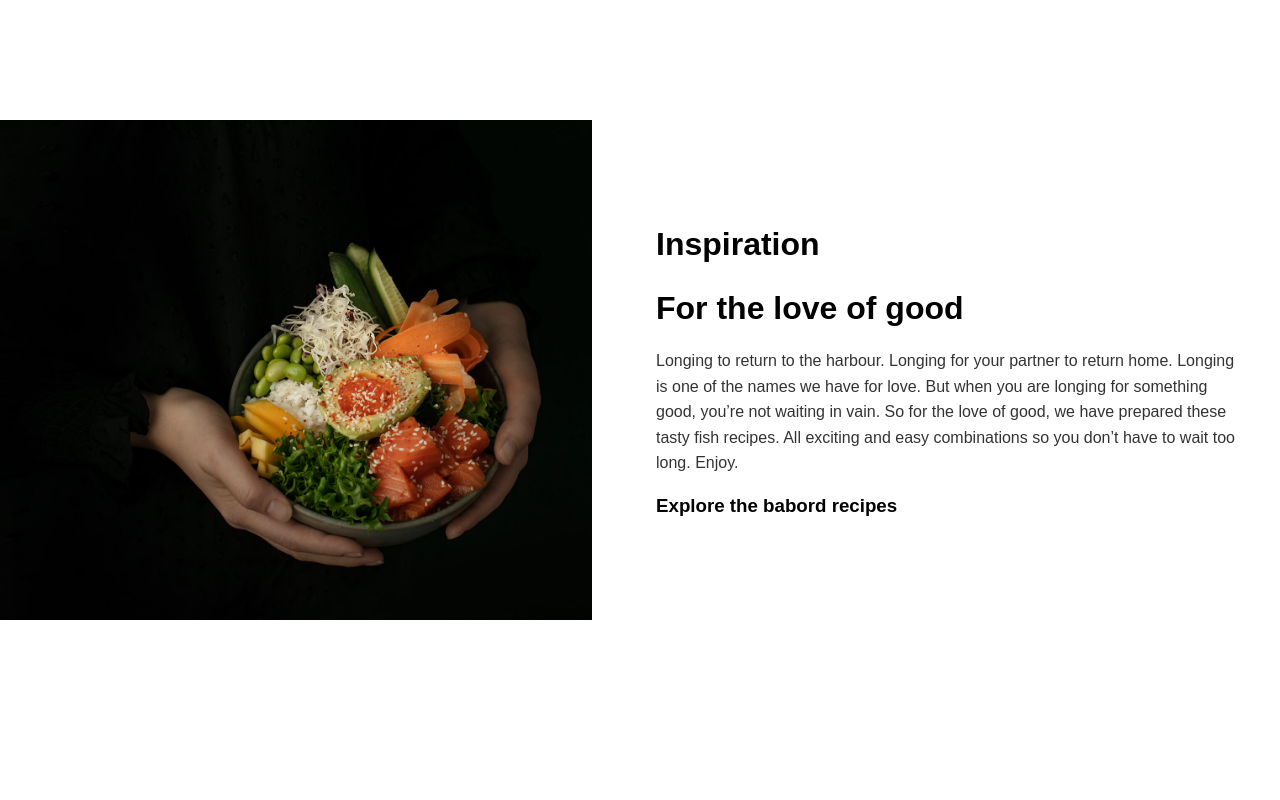
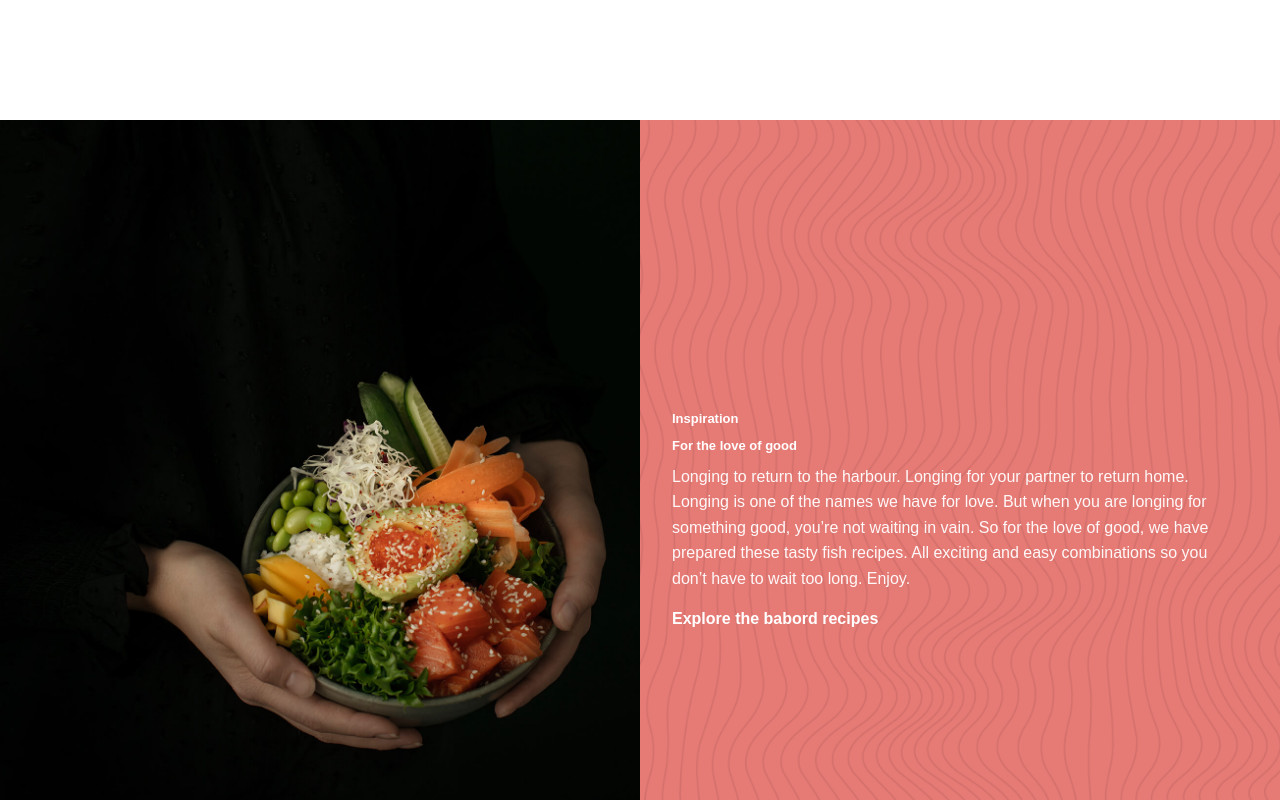
Before and after one commit to CaioHPerlin/babord-group-landing-page, a Next.js app: page / in a window 1280 px wide. Shown: the part 2280-3080 px from the top of the page. Built offline with nearby package versions, Linux system fonts and the light colour scheme.

Commit message:
feat: add wave background

```diff
--- a/src/app/components/sections/landing-page/inspiration-section/inspiration-section.module.css
+++ b/src/app/components/sections/landing-page/inspiration-section/inspiration-section.module.css
@@ -1,37 +1,70 @@
 .inspirationSection {
 	display: flex;
 	align-items: stretch;
+	justify-content: center;
 	width: 100%;
-	min-height: 500px;
-	gap: 2rem;
+	min-height: 100vh;
 }
 
 .left {
 	position: relative;
 	flex: 1;
-	min-height: 400px;
+	min-height: 100%;
+	overflow: hidden;
 }
 
 .image {
 	object-fit: cover;
+	scale: 108%;
 }
 
 .right {
+	position: relative;
 	flex: 1;
+	min-height: 100%;
+	overflow: hidden;
 	display: flex;
-	flex-direction: column;
-	justify-content: center;
-	gap: 1rem;
-	padding: 2rem;
+	align-items: center;
 }
 
-.right h2 {
-	font-size: 2rem;
-	font-weight: 700;
+.bgPink {
+	position: absolute;
+	inset: 0;
+	background-color: var(--background-secondary, #ffb6c1);
+	z-index: 0;
 }
 
-.right p {
+.bgImage {
+	position: absolute;
+	inset: 0;
+	object-fit: cover;
+	z-index: 1;
+	opacity: 0.07;
+	scale: 150%;
+}
+
+.content {
+	position: relative;
+	z-index: 2;
+	padding: 2rem;
+	max-width: 620px;
+	color: var(--text-primary);
+}
+
+.content h2 {
+	font-size: 13px;
+	margin: 0 0 0.5rem 0;
+}
+
+.content p {
 	font-size: 1rem;
 	line-height: 1.6;
-	opacity: 0.8;
+	opacity: 0.95;
+	margin: 0 0 1rem 0;
 }
+
+.content h3 {
+	margin: 0;
+	font-size: 1rem;
+	font-weight: 600;
+}
--- a/src/app/components/sections/landing-page/inspiration-section/inspiration-section.tsx
+++ b/src/app/components/sections/landing-page/inspiration-section/inspiration-section.tsx
@@ -16,17 +16,26 @@ export function InspirationSection() {
 				</div>
 
 				<div className={style.right}>
+					<div className={style.bgPink} />
+					<Image
+						className={style.bgImage}
+						src="/Wave-pattern-black.png"
+						alt="Background"
+						fill
+					/>
+					<div className={style.content}>
 						<h2>Inspiration</h2>
 						<h2>For the love of good</h2>
 
 						<p>
 							Longing to return to the harbour. Longing for your partner to return
 							home. Longing is one of the names we have for love. But when you are
-						longing for something good, you’re not waiting in vain. So for the love
-						of good, we have prepared these tasty fish recipes. All exciting and
-						easy combinations so you don’t have to wait too long. Enjoy.
+							longing for something good, you’re not waiting in vain. So for the
+							love of good, we have prepared these tasty fish recipes. All exciting
+							and easy combinations so you don’t have to wait too long. Enjoy.
 						</p>
 						<h3>Explore the babord recipes</h3>
+					</div>
 				</div>
 			</section>
 		</SectionWrapper>
```
Also changed, not shown: public/Wave-pattern-black.png (added). Lines whose indentation alone changed are shown as unchanged.
